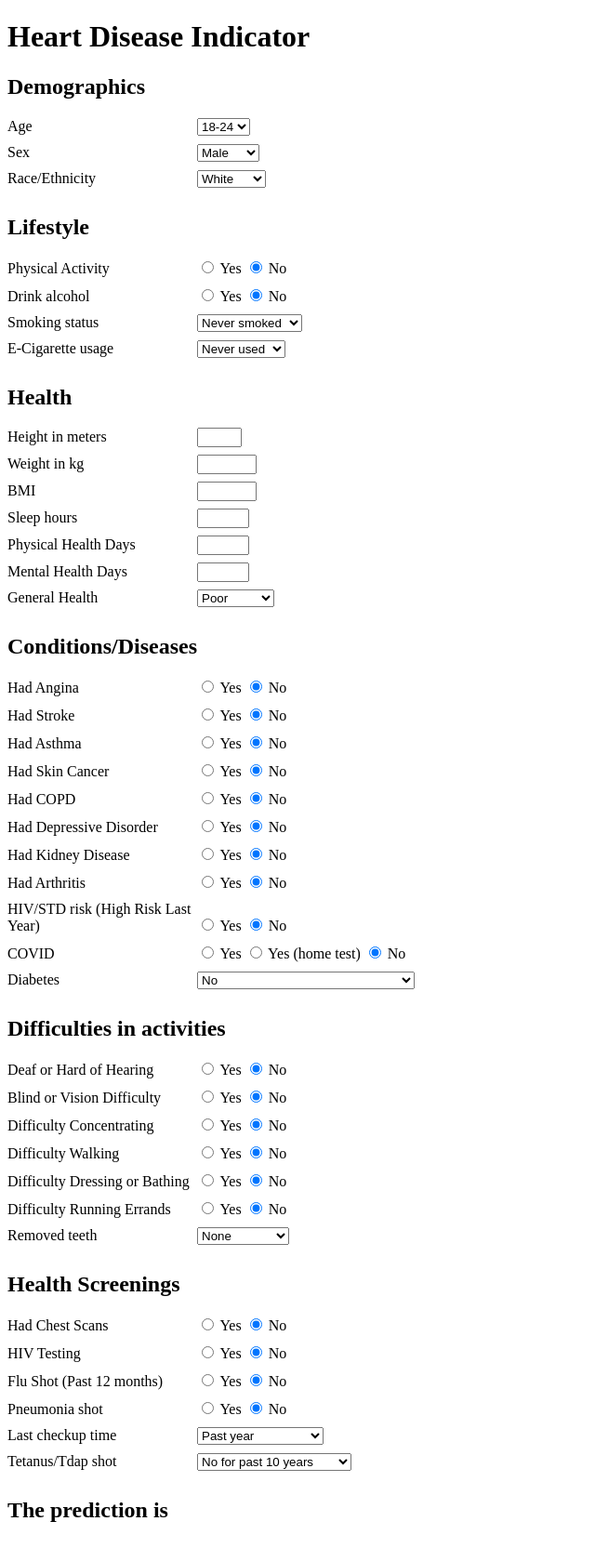
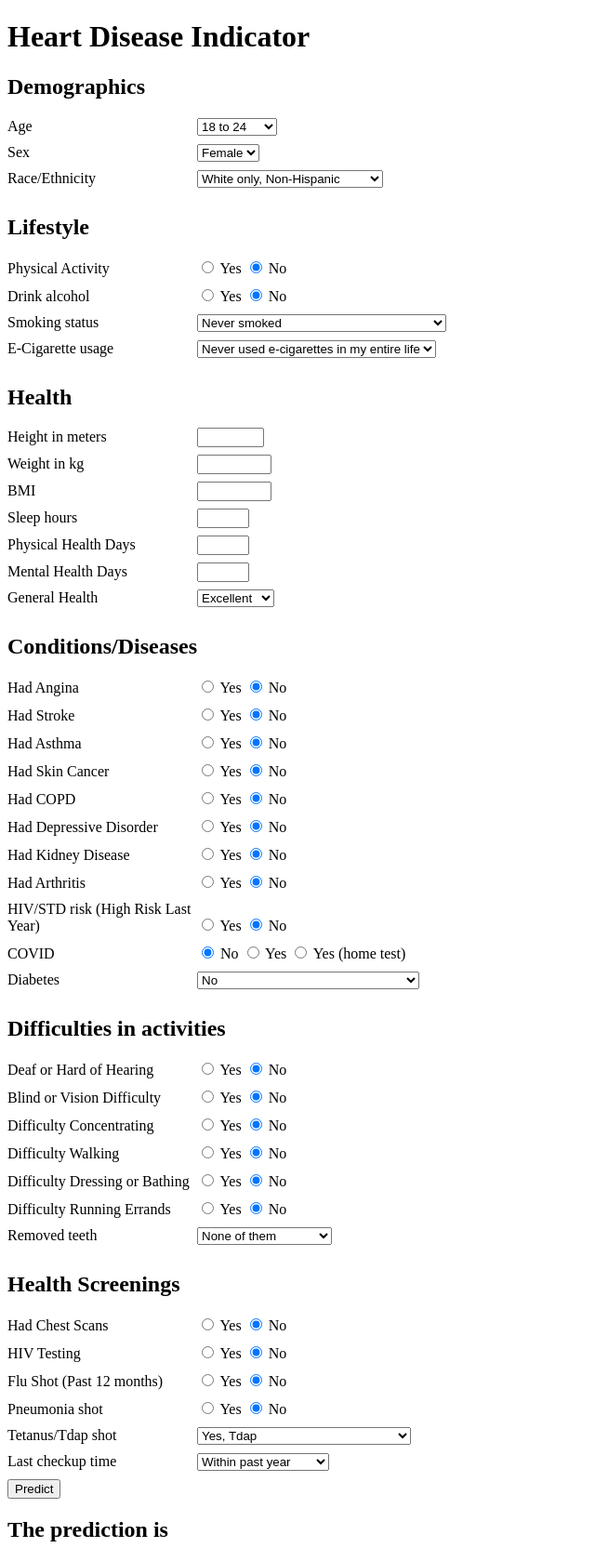
Before and after one commit to raymondcen/Heart-Disease-Predictor, a Flask app: page /predict in a window 1280 px wide. Shown: the whole page at 93% size, without its empty margins (0-640 px from the left). Before the commit the page ends 1637 px from the top, so only its background shows below. Run offline with Flask 3, Linux system fonts and the light colour scheme.

Commit message:
prediction pipeline complete, bugs fixed, dropped 'State' column, new pkl files, fields forms complete

```diff
--- a/app.py
+++ b/app.py
@@ -3,6 +3,8 @@ import numpy as np
 import pandas as pd
 
 from sklearn.preprocessing import StandardScaler
+
+from src.pipeline.predict_pipeline import CustomData, PredictPipeline
 
 application = Flask(__name__)
 
@@ -16,7 +18,61 @@ def index():
 
 @app.route('/predict', methods=['GET', 'POST'])
 def predict_datapoint():
+    print("Form data received:")
+    for key, value in request.form.items():
+        print(f"{key}: '{value}'")
     if request.method=='GET':
         return render_template('fields.html')
     else:
-        data=CustomData
+        data=CustomData(
+            Sex = request.form.get('Sex'),
+            GeneralHealth = request.form.get('GeneralHealth'),
+            PhysicalHealthDays = float(request.form.get('PhysicalHealthDays')),
+            MentalHealthDays = float(request.form.get('MentalHealthDays')),
+            LastCheckupTime = request.form.get('LastCheckupTime'),
+            PhysicalActivities = request.form.get('PhysicalActivities'),
+            SleepHours = float(request.form.get('SleepHours')),
+            RemovedTeeth = request.form.get('RemovedTeeth'),
+            HadHeartAttack = request.form.get('HadHeartAttack'),
+            HadAngina = request.form.get('HadAngina'),
+            HadStroke = request.form.get('HadStroke'),
+            HadAsthma = request.form.get('HadAsthma'),
+            HadSkinCancer = request.form.get('HadSkinCancer'),
+            HadCOPD = request.form.get('HadCOPD'),
+            HadDepressiveDisorder = request.form.get('HadDepressiveDisorder'),
+            HadKidneyDisease = request.form.get('HadKidneyDisease'),
+            HadArthritis = request.form.get('HadArthritis'),
+            HadDiabetes = request.form.get('HadDiabetes'),
+            DeafOrHardOfHearing = request.form.get('DeafOrHardOfHearing'),
+            BlindOrVisionDifficulty = request.form.get('BlindOrVisionDifficulty'),
+            DifficultyConcentrating = request.form.get('DifficultyConcentrating'),
+            DifficultyWalking = request.form.get('DifficultyWalking'),
+            DifficultyDressingBathing = request.form.get('DifficultyDressingBathing'),
+            DifficultyErrands = request.form.get('DifficultyErrands'),
+            SmokerStatus = request.form.get('SmokerStatus'),
+            ECigaretteUsage = request.form.get('ECigaretteUsage'),
+            ChestScan = request.form.get('ChestScan'),
+            RaceEthnicityCategory = request.form.get('RaceEthnicityCategory'),
+            AgeCategory = request.form.get('AgeCategory'),
+            HeightInMeters = float(request.form.get('HeightInMeters')),
+            WeightInKilograms = float(request.form.get('WeightInKilograms')),
+            BMI = float(request.form.get('BMI')),
+            AlcoholDrinkers = request.form.get('AlcoholDrinkers'),
+            HIVTesting = request.form.get('HIVTesting'),
+            FluVaxLast12 = request.form.get('FluVaxLast12'),
+            PneumoVaxEver = request.form.get('PneumoVaxEver'),
+            TetanusLast10Tdap = request.form.get('TetanusLast10Tdap'),
+            HighRiskLastYear = request.form.get('HighRiskLastYear'),
+            CovidPos = request.form.get('CovidPos')
+
+        )
+
+        predictions_df=data.get_data_as_dataframe()
+        print(predictions_df)
+
+        predict_pipeline=PredictPipeline()
+        results = predict_pipeline.predict(predictions_df)
+        return render_template('fields.html', results=results[0])
+
+if __name__== "__main__":
+    app.run(host="0.0.0.0", debug=True)
--- a/src/components/data_ingestion.py
+++ b/src/components/data_ingestion.py
@@ -30,6 +30,7 @@ class DataIngestion:
             os.makedirs(os.path.dirname(self.ingestion_config.train_data_path), exist_ok=True)
 
             df = df.dropna(subset=['HadHeartAttack'])# drop nans in col
+            df = df.drop('State', axis=1)
 
 
             df.to_csv(self.ingestion_config.raw_data_path, index=False, header=True)
--- a/src/components/data_transformation.py
+++ b/src/components/data_transformation.py
@@ -31,7 +31,7 @@ class DataTransformation:
                 'HeightInMeters', 'WeightInKilograms', 'BMI'
             ]
             categorical_columns = [
-                'State', 'Sex', 'GeneralHealth', 'LastCheckupTime',
+                'Sex', 'GeneralHealth', 'LastCheckupTime',
                 'PhysicalActivities', 'RemovedTeeth', 'HadAngina', 'HadStroke',
                 'HadAsthma', 'HadSkinCancer', 'HadCOPD', 'HadDepressiveDisorder',
                 'HadKidneyDisease', 'HadArthritis', 'HadDiabetes',
--- a/templates/fields.html
+++ b/templates/fields.html
@@ -19,98 +19,96 @@
 
         <form action="{{ url_for('predict_datapoint') }}" method="post">
 
+            <!-- Age -->
             <div>
                 <label for="AgeCategory">Age</label>
                 <select name="AgeCategory" id="AgeCategory">
-                    <option value="18-24">18-24</option>
-                    <option value="25-29">25-29</option>
-                    <option value="30-34">30-34</option>
-                    <option value="35-39">35-39</option>
-                    <option value="40-44">40-44</option>
-                    <option value="45-49">45-49</option>
-                    <option value="50-54">50-54</option>
-                    <option value="55-59">55-59</option>
-                    <option value="60-64">60-64</option>
-                    <option value="65-69">65-69</option>
-                    <option value="70-74">70-74</option>
-                    <option value="75-79">75-79</option>
-                    <option value="80+">80+</option>
+                    <option value="Age 18 to 24">18 to 24</option>
+                    <option value="Age 25 to 29">25 to 29</option>
+                    <option value="Age 30 to 34">30 to 34</option>
+                    <option value="Age 35 to 39">35 to 39</option>
+                    <option value="Age 40 to 44">40 to 44</option>
+                    <option value="Age 45 to 49">45 to 49</option>
+                    <option value="Age 50 to 54">50 to 54</option>
+                    <option value="Age 55 to 59">55 to 59</option>
+                    <option value="Age 60 to 64">60 to 64</option>
+                    <option value="Age 65 to 69">65 to 69</option>
+                    <option value="Age 70 to 74">70 to 74</option>
+                    <option value="Age 75 to 79">75 to 79</option>
+                    <option value="Age 80 or older">80 or older</option>
                 </select>
             </div>
 
+            <!-- Sex -->
             <div>
                 <label for="Sex">Sex</label>
                 <select name="Sex" id="Sex">
-                    <option value="male">Male</option>
-                    <option value="female">Female</option>
+                    <option value="Female">Female</option>
+                    <option value="Male">Male</option>
                 </select>
             </div>
 
+            <!-- Race/Ethnicity -->
             <div>
                 <label for="RaceEthnicityCategory">Race/Ethnicity</label>
                 <select name="RaceEthnicityCategory" id="RaceEthnicityCategory">
-                    <option value="White">White</option>
-                    <option value="Black">Black</option>
+                    <option value="White only, Non-Hispanic">White only, Non-Hispanic</option>
+                    <option value="Black only, Non-Hispanic">Black only, Non-Hispanic</option>
+                    <option value="Other race only, Non-Hispanic">Other race only, Non-Hispanic</option>
+                    <option value="Multiracial, Non-Hispanic">Multiracial, Non-Hispanic</option>
                     <option value="Hispanic">Hispanic</option>
-                    <option value="Asian">Asian</option>
-                    <option value="Other">Other</option>
                 </select>
             </div>
 
-        </div>
-
-        <div>
+            <!-- Lifestyle -->
             <h2>Lifestyle</h2>
-
             <div>
                 <label for="PhysicalActivities">Physical Activity</label>
-                <input type="radio" name="PhysicalActivities" value="yes"> Yes
-                <input type="radio" name="PhysicalActivities" value="no" checked> No
+                <input type="radio" name="PhysicalActivities" value="Yes"> Yes
+                <input type="radio" name="PhysicalActivities" value="No" checked> No
             </div>
 
             <div>
                 <label for="AlcoholDrinkers">Drink alcohol</label>
-                <input type="radio" name="AlcoholDrinkers" value="yes"> Yes
-                <input type="radio" name="AlcoholDrinkers" value="no" checked> No
+                <input type="radio" name="AlcoholDrinkers" value="Yes"> Yes
+                <input type="radio" name="AlcoholDrinkers" value="No" checked> No
             </div>
 
             <div>
                 <label for="SmokerStatus">Smoking status</label>
                 <select name="SmokerStatus" id="SmokerStatus">
-                    <option value="never">Never smoked</option>
-                    <option value="former">Former smoker</option>
-                    <option value="some">Some days</option>
-                    <option value="every">Every day</option>
+                    <option value="Never smoked">Never smoked</option>
+                    <option value="Former smoker">Former smoker</option>
+                    <option value="Current smoker - now smokes some days">Current smoker - now smokes some days</option>
+                    <option value="Current smoker - now smokes every day">Current smoker - now smokes every day</option>
                 </select>
             </div>
 
             <div>
                 <label for="ECigaretteUsage">E-Cigarette usage</label>
                 <select name="ECigaretteUsage" id="ECigaretteUsage">
-                    <option value="never">Never used</option>
-                    <option value="former">Former user</option>
-                    <option value="some">Some days</option>
-                    <option value="every">Every day</option>
+                    <option value="Never used e-cigarettes in my entire life">Never used e-cigarettes in my entire life</option>
+                    <option value="Use them some days">Use them some days</option>
+                    <option value="Not at all (right now)">Not at all (right now)</option>
+                    <option value="Use them every day">Use them every day</option>
                 </select>
             </div>
-        </div>
 
-        <div>
+            <!-- Health -->
             <h2>Health</h2>
-
             <div>
                 <label for="HeightInMeters">Height in meters</label>
-                <input type="number" id="HeightInMeters" name="HeightInMeters" min="2" max="3">
+                <input type="number" id="HeightInMeters" name="HeightInMeters" step="0.01" min="0" max="3">
             </div>
 
             <div>
                 <label for="WeightInKilograms">Weight in kg</label>
-                <input type="number" id="WeightInKilograms" name="WeightInKilograms" min="2" max="635">
+                <input type="number" id="WeightInKilograms" name="WeightInKilograms" step="0.1" min="0" max="635">
             </div>
 
             <div>
                 <label for="BMI">BMI</label>
-                <input type="number" id="BMI" name="BMI" min="2" max="250">
+                <input type="number" id="BMI" name="BMI" step="0.1" min="0" max="250">
             </div>
 
             <div>
@@ -131,185 +129,181 @@
             <div>
                 <label for="GeneralHealth">General Health</label>
                 <select name="GeneralHealth" id="GeneralHealth">
-                    <option value="poor">Poor</option>
-                    <option value="fair">Fair</option>
-                    <option value="good">Good</option>
+                    <option value="Excellent">Excellent</option>
                     <option value="Very good">Very good</option>
-                    <option value="excellent">Excellent</option>
+                    <option value="Good">Good</option>
+                    <option value="Fair">Fair</option>
+                    <option value="Poor">Poor</option>
                 </select>
             </div>
-        </div>
 
-        <div>
+            <!-- Conditions/Diseases -->
             <h2>Conditions/Diseases</h2>
-
             <div>
                 <label for="HadAngina">Had Angina</label>
-                <input type="radio" name="HadAngina" value="yes"> Yes
-                <input type="radio" name="HadAngina" value="no" checked> No
+                <input type="radio" name="HadAngina" value="Yes"> Yes
+                <input type="radio" name="HadAngina" value="No" checked> No
             </div>
 
             <div>
                 <label for="HadStroke">Had Stroke</label>
-                <input type="radio" name="HadStroke" value="yes"> Yes
-                <input type="radio" name="HadStroke" value="no" checked> No
+                <input type="radio" name="HadStroke" value="Yes"> Yes
+                <input type="radio" name="HadStroke" value="No" checked> No
             </div>
 
             <div>
                 <label for="HadAsthma">Had Asthma</label>
-                <input type="radio" name="HadAsthma" value="yes"> Yes
-                <input type="radio" name="HadAsthma" value="no" checked> No
+                <input type="radio" name="HadAsthma" value="Yes"> Yes
+                <input type="radio" name="HadAsthma" value="No" checked> No
             </div>
 
             <div>
                 <label for="HadSkinCancer">Had Skin Cancer</label>
-                <input type="radio" name="HadSkinCancer" value="yes"> Yes
-                <input type="radio" name="HadSkinCancer" value="no" checked> No
+                <input type="radio" name="HadSkinCancer" value="Yes"> Yes
+                <input type="radio" name="HadSkinCancer" value="No" checked> No
             </div>
 
             <div>
                 <label for="HadCOPD">Had COPD</label>
-                <input type="radio" name="HadCOPD" value="yes"> Yes
-                <input type="radio" name="HadCOPD" value="no" checked> No
+                <input type="radio" name="HadCOPD" value="Yes"> Yes
+                <input type="radio" name="HadCOPD" value="No" checked> No
             </div>
 
             <div>
                 <label for="HadDepressiveDisorder">Had Depressive Disorder</label>
-                <input type="radio" name="HadDepressiveDisorder" value="yes"> Yes
-                <input type="radio" name="HadDepressiveDisorder" value="no" checked> No
+                <input type="radio" name="HadDepressiveDisorder" value="Yes"> Yes
+                <input type="radio" name="HadDepressiveDisorder" value="No" checked> No
             </div>
 
             <div>
                 <label for="HadKidneyDisease">Had Kidney Disease</label>
-                <input type="radio" name="HadKidneyDisease" value="yes"> Yes
-                <input type="radio" name="HadKidneyDisease" value="no" checked> No
+                <input type="radio" name="HadKidneyDisease" value="Yes"> Yes
+                <input type="radio" name="HadKidneyDisease" value="No" checked> No
             </div>
 
             <div>
                 <label for="HadArthritis">Had Arthritis</label>
-                <input type="radio" name="HadArthritis" value="yes"> Yes
-                <input type="radio" name="HadArthritis" value="no" checked> No
+                <input type="radio" name="HadArthritis" value="Yes"> Yes
+                <input type="radio" name="HadArthritis" value="No" checked> No
             </div>
 
             <div>
                 <label for="HighRiskLastYear">HIV/STD risk (High Risk Last Year)</label>
-                <input type="radio" name="HighRiskLastYear" value="yes"> Yes
-                <input type="radio" name="HighRiskLastYear" value="no" checked> No
+                <input type="radio" name="HighRiskLastYear" value="Yes"> Yes
+                <input type="radio" name="HighRiskLastYear" value="No" checked> No
             </div>
 
             <div>
                 <label for="CovidPos">COVID</label>
-                <input type="radio" name="CovidPos" value="yes"> Yes
-                <input type="radio" name="CovidPos" value="yesHome"> Yes (home test)
-                <input type="radio" name="CovidPos" value="no" checked> No
+                <input type="radio" name="CovidPos" value="No" checked> No
+                <input type="radio" name="CovidPos" value="Yes"> Yes
+                <input type="radio" name="CovidPos" value="Tested positive using home test without a health professional"> Yes (home test)
             </div>
 
             <div>
                 <label for="HadDiabetes">Diabetes</label>
                 <select name="HadDiabetes" id="HadDiabetes">
-                    <option value="no">No</option>
-                    <option value="yes">Yes</option>
-                    <option value="yesPreggo">Yes, while pregnant</option>
-                    <option value="noBorder">No, prediabetes/borderline diabetes</option>
+                    <option value="No">No</option>
+                    <option value="Yes">Yes</option>
+                    <option value="Yes, but only during pregnancy (female)">Yes (while pregnant)</option>
+                    <option value="No, pre-diabetes or borderline diabetes">No, Prediabetes/Borderline Diabetes</option>
                 </select>
             </div>
-        </div>
 
-        <div>
+            <!-- Difficulties in activities -->
             <h2>Difficulties in activities</h2>
             <div>
                 <label for="DeafOrHardOfHearing">Deaf or Hard of Hearing</label>
-                <input type="radio" name="DeafOrHardOfHearing" value="yes"> Yes
-                <input type="radio" name="DeafOrHardOfHearing" value="no" checked> No
+                <input type="radio" name="DeafOrHardOfHearing" value="Yes"> Yes
+                <input type="radio" name="DeafOrHardOfHearing" value="No" checked> No
             </div>
 
             <div>
                 <label for="BlindOrVisionDifficulty">Blind or Vision Difficulty</label>
-                <input type="radio" name="BlindOrVisionDifficulty" value="yes"> Yes
-                <input type="radio" name="BlindOrVisionDifficulty" value="no" checked> No
+                <input type="radio" name="BlindOrVisionDifficulty" value="Yes"> Yes
+                <input type="radio" name="BlindOrVisionDifficulty" value="No" checked> No
             </div>
 
             <div>
                 <label for="DifficultyConcentrating">Difficulty Concentrating</label>
-                <input type="radio" name="DifficultyConcentrating" value="yes"> Yes
-                <input type="radio" name="DifficultyConcentrating" value="no" checked> No
+                <input type="radio" name="DifficultyConcentrating" value="Yes"> Yes
+                <input type="radio" name="DifficultyConcentrating" value="No" checked> No
             </div>
 
             <div>
                 <label for="DifficultyWalking">Difficulty Walking</label>
-                <input type="radio" name="DifficultyWalking" value="yes"> Yes
-                <input type="radio" name="DifficultyWalking" value="no" checked> No
+                <input type="radio" name="DifficultyWalking" value="Yes"> Yes
+                <input type="radio" name="DifficultyWalking" value="No" checked> No
             </div>
 
             <div>
                 <label for="DifficultyDressingBathing">Difficulty Dressing or Bathing</label>
-                <input type="radio" name="DifficultyDressingBathing" value="yes"> Yes
-                <input type="radio" name="DifficultyDressingBathing" value="no" checked> No
+                <input type="radio" name="DifficultyDressingBathing" value="Yes"> Yes
+                <input type="radio" name="DifficultyDressingBathing" value="No" checked> No
             </div>
 
             <div>
                 <label for="DifficultyErrands">Difficulty Running Errands</label>
-                <input type="radio" name="DifficultyErrands" value="yes"> Yes
-                <input type="radio" name="DifficultyErrands" value="no" checked> No
+                <input type="radio" name="DifficultyErrands" value="Yes"> Yes
+                <input type="radio" name="DifficultyErrands" value="No" checked> No
             </div>
 
             <div>
                 <label for="RemovedTeeth">Removed teeth</label>
                 <select name="RemovedTeeth" id="RemovedTeeth">
-                    <option value="none">None</option>
-                    <option value="oneFive">1 to 5</option>
-                    <option value="sixNotAll">6+ but not all</option>
-                    <option value="all">All</option>
+                    <option value="None of them">None of them</option>
+                    <option value="1 to 5">1 to 5</option>
+                    <option value="6 or more, but not all">6 or more, but not all</option>
+                    <option value="All">All</option>
                 </select>
             </div>
-        </div>
 
-        <div>
+            <!-- Health Screenings -->
             <h2>Health Screenings</h2>
-
             <div>
                 <label for="ChestScan">Had Chest Scans</label>
-                <input type="radio" name="ChestScan" value="yes"> Yes
-                <input type="radio" name="ChestScan" value="no" checked> No
+                <input type="radio" name="ChestScan" value="Yes"> Yes
+                <input type="radio" name="ChestScan" value="No" checked> No
             </div>
 
             <div>
                 <label for="HIVTesting">HIV Testing</label>
-                <input type="radio" name="HIVTesting" value="yes"> Yes
-                <input type="radio" name="HIVTesting" value="no" checked> No
+                <input type="radio" name="HIVTesting" value="Yes"> Yes
+                <input type="radio" name="HIVTesting" value="No" checked> No
             </div>
 
             <div>
                 <label for="FluVaxLast12">Flu Shot (Past 12 months)</label>
-                <input type="radio" name="FluVaxLast12" value="yes"> Yes
-                <input type="radio" name="FluVaxLast12" value="no" checked> No
+                <input type="radio" name="FluVaxLast12" value="Yes"> Yes
+                <input type="radio" name="FluVaxLast12" value="No" checked> No
             </div>
 
             <div>
                 <label for="PneumoVaxEver">Pneumonia shot</label>
-                <input type="radio" name="PneumoVaxEver" value="yes"> Yes
-                <input type="radio" name="PneumoVaxEver" value="no" checked> No
-            </div>
-
-            <div>
-                <label for="LastCheckupTime">Last checkup time</label>
-                <select name="LastCheckupTime" id="LastCheckupTime">
-                    <option value="past1year">Past year</option>
-                    <option value="past2year">Within past 2 years</option>
-                    <option value="past5year">Within past 5 years</option>
-                    <option value="fiveMore">5+ years ago</option>
-                </select>
+                <input type="radio" name="PneumoVaxEver" value="Yes"> Yes
+                <input type="radio" name="PneumoVaxEver" value="No" checked> No
             </div>
 
             <div>
                 <label for="TetanusLast10Tdap">Tetanus/Tdap shot</label>
                 <select name="TetanusLast10Tdap" id="TetanusLast10Tdap">
-                    <option value="no">No for past 10 years</option>
-                    <option value="yesTdap">Yes, received Tdap</option>
-                    <option value="idkShot">Yes, but don't know type</option>
-                    <option value="yesNotTdap">Yes, but not Tdap</option>
+                    <option value="Yes, received Tdap">Yes, Tdap</option>
+                    <option value="Yes, received tetanus shot, but not Tdap">Yes, tetanus but not Tdap</option>
+                    <option value="Yes, received tetanus shot but not sure what type">Yes, tetanus but not sure what type</option>
+                    <option value="No, did not receive any tetanus shot in the past 10 years">No, not within past 10 years</option>
                 </select>
             </div>
+            <div>
+                <label for="LastCheckupTime">Last checkup time</label>
+                <select name="LastCheckupTime" id="LastCheckupTime">
+                    <option value="Within past year (anytime less than 12 months ago)">Within past year</option>
+                    <option value="Within past 2 years (1 year but less than 2 years ago)">Within past 2 years</option>
+                    <option value="Within past 5 years (2 years but less than 5 years ago)">Within past 5 years</option>
+                    <option value="5 or more years ago">5 or more years ago</option>
+                </select>
+            </div>
+
+            <button type="submit">Predict</button>
         </form>
     </div>
 
```
Also changed, not shown: src/components/model_trainer.py (+30 -30 lines), src/components/model_tuned_results/model_tuned_results_11.json (added, +17 -0 lines), src/components/model_tuned_results/model_tuned_results_12.json (added, +17 -0 lines), src/pipeline/predict_pipeline.py (+14 -4 lines), src/utils.py (+9 -0 lines), notebook/notes.txt (added), 1 other file.
